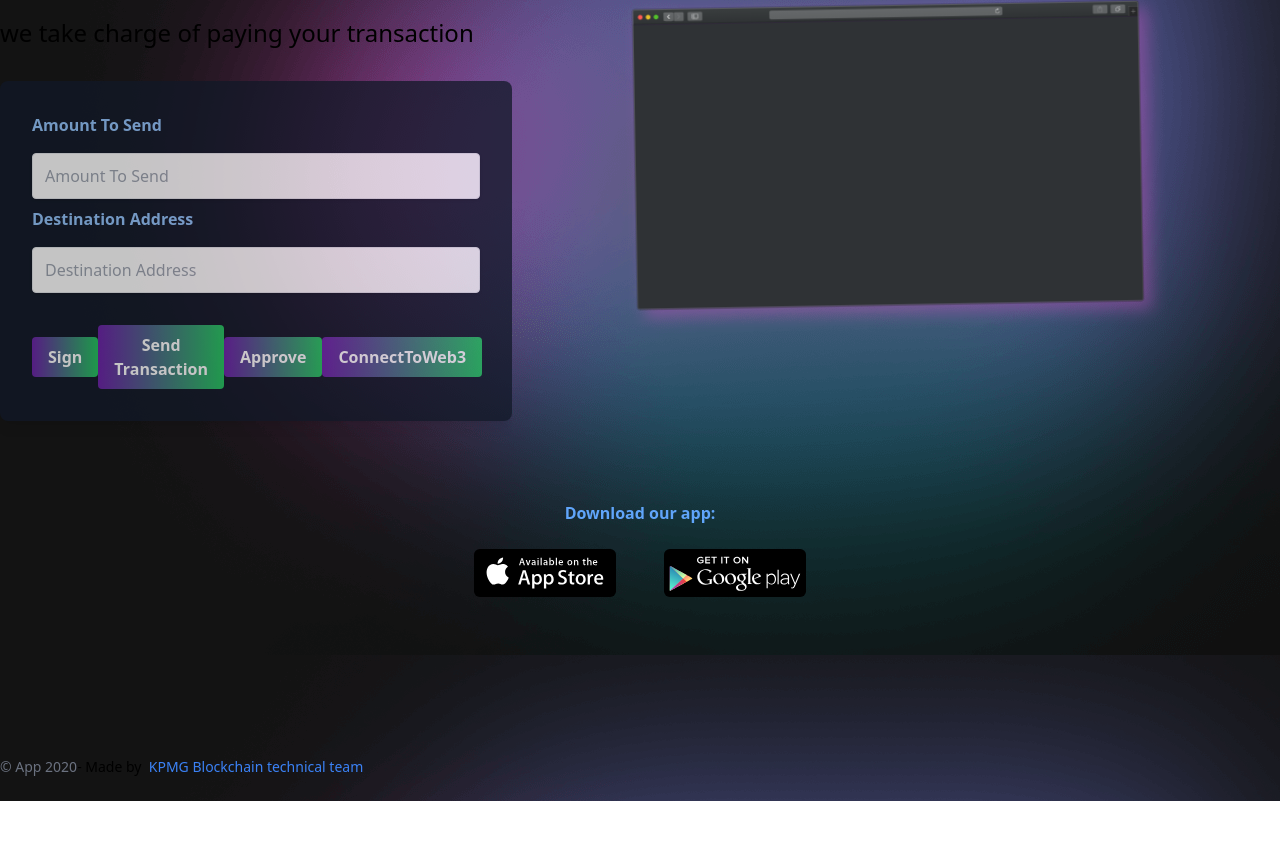
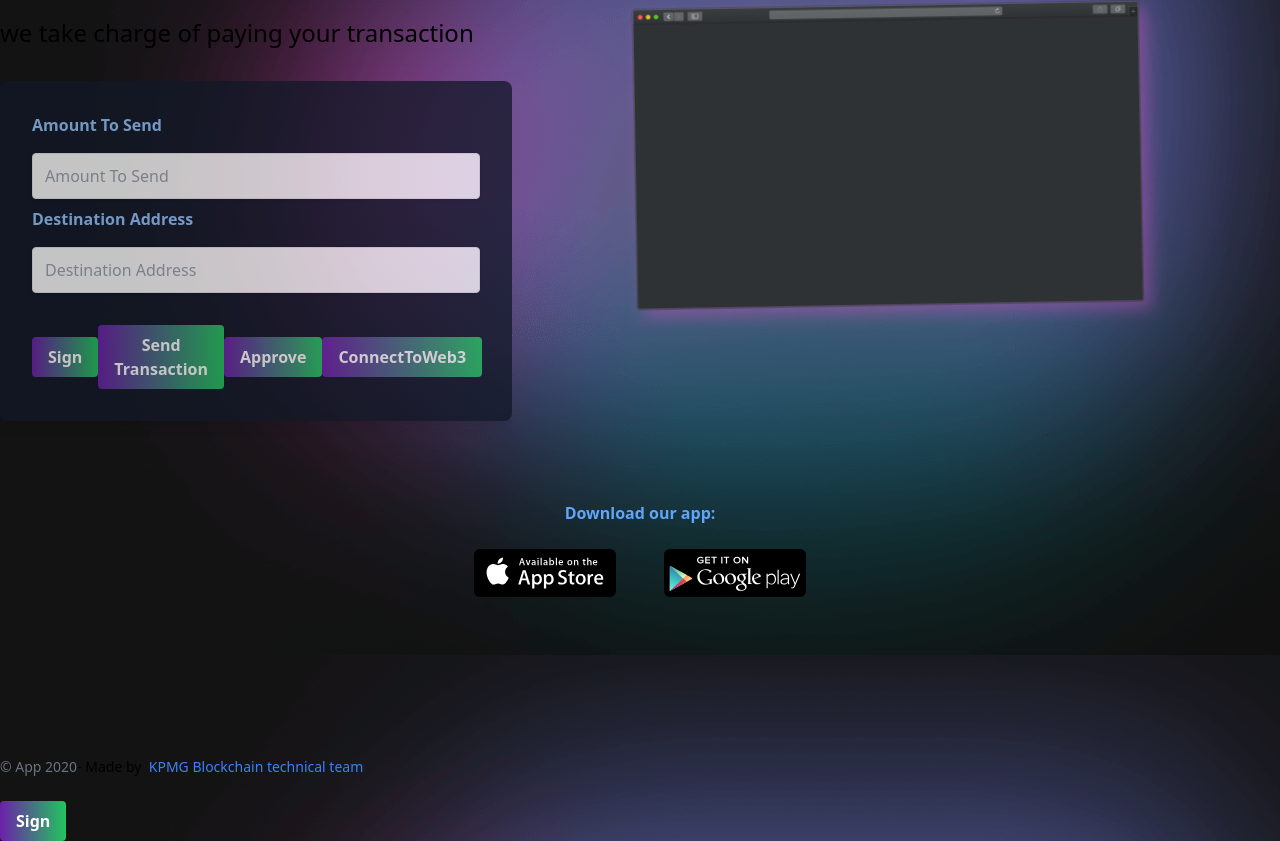
Before and after one commit to Ajjah/Poc-Meta-Transactions, a Next.js app: page / in a window 1280 px wide. Shown: the part 311-1152 px from the top of the page. Before the commit the page ends 1112 px from the top, so only its background shows below. Built offline with nearby package versions, Linux system fonts and the light colour scheme.

Commit message:
no useeffect

```diff
--- a/pages/index.js
+++ b/pages/index.js
@@ -1,11 +1,13 @@
 import { useEffect, useState } from 'react';
 import { ethers } from "ethers";
-import Web3Modal from 'web3modal'
+import Image from 'next/image'
 import axios from 'axios';
 import Token from "../artifacts/contracts/Token.sol/MyToken.json"
 import Receiver from "../artifacts/contracts/Receiver.sol/Receiver.json";
 import Forwarder from "../artifacts/contracts/Forwarder.sol/MyForwarder.json";
 import { receiverAddress, forwarderAddress, tokenAddress, autoTaskApi } from '../configuration';
+import Web3Modal from 'web3modal'
+
 
 
 const MetaTransaction = () => {
@@ -22,11 +24,8 @@ const MetaTransaction = () => {
 
 
   async function ConnectToWeb3() {
-    const web3Modal = new Web3Modal()
-    const connection = await web3Modal.connect()
-    const provider = new ethers.providers.Web3Provider(connection);
+    const provider = new ethers.providers.Web3Provider(window.ethereum);
     const signer = provider.getSigner();
-    const accounts = await provider.listAccounts();
     const receiver = new ethers.Contract(
       receiverAddress,
       Receiver.abi,
@@ -37,6 +36,17 @@ const MetaTransaction = () => {
       Forwarder.abi,
       signer
     );
+    const accounts = await provider.listAccounts();
+
+    if (accounts[0] == undefined) {
+      const web3Modal = new Web3Modal()
+      const connection = await web3Modal.connect()
+      provider = new ethers.providers.Web3Provider(connection)
+      accounts = await provider.listAccounts();
+      console.log(accounts[0])
+
+
+    }
     setAccount(accounts[0]);
     const newNonce = await forwarder.getNonce(accounts[0].toString()).then(nonce => nonce.toString());
     const token = new ethers.Contract(
@@ -61,9 +71,9 @@ const MetaTransaction = () => {
 
 
   const signer = () => {
-    console.log("signer")
+    console.log("sign")
     const EncodedData = receiver.interface.encodeFunctionData('TransferFrom', [account, recipient, Amount]);
-    setpayload(EncodedData);
+
 
 
     const EIP712Domain = [
@@ -89,7 +99,7 @@ const MetaTransaction = () => {
       verifyingContract: forwarderAddress,
     };
     const message = {
-      from: account, to: receiverAddress, value: 0, gas: 1000000, nonce: nonce, data: payload
+      from: account, to: receiverAddress, value: 0, gas: 1000000, nonce: nonce, data: EncodedData
     }
     setrequest(message)
 
@@ -102,7 +112,7 @@ const MetaTransaction = () => {
       primaryType: 'ForwardRequest',
       message: message
     });
-
+    console.log("before worning")
     web3.currentProvider.sendAsync(
       {
         method: "eth_signTypedData_v4",
@@ -119,6 +129,8 @@ const MetaTransaction = () => {
         setsignature(result.result)
 
       });
+    console.log("after worning")
+
   }
 
   async function approve() {
@@ -243,6 +255,8 @@ const MetaTransaction = () => {
         </div>
 
       </div>
+      <button className="bg-gradient-to-r from-purple-800 to-green-500 hover:from-pink-500 hover:to-green-500 text-white font-bold py-2 px-4 rounded focus:ring transform transition hover:scale-105 duration-300 ease-in-out"
+        onClick={signer}> Sign </button >
     </div >
   )
 }
```
